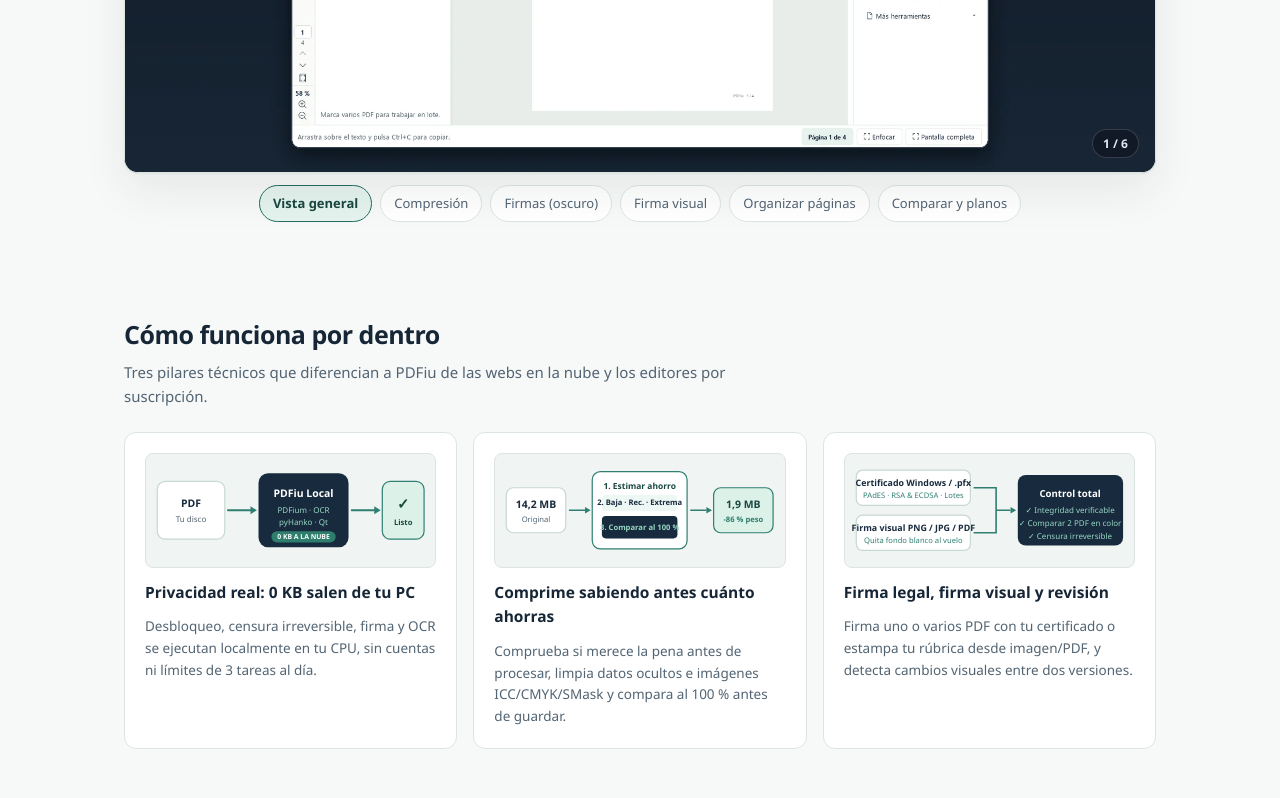
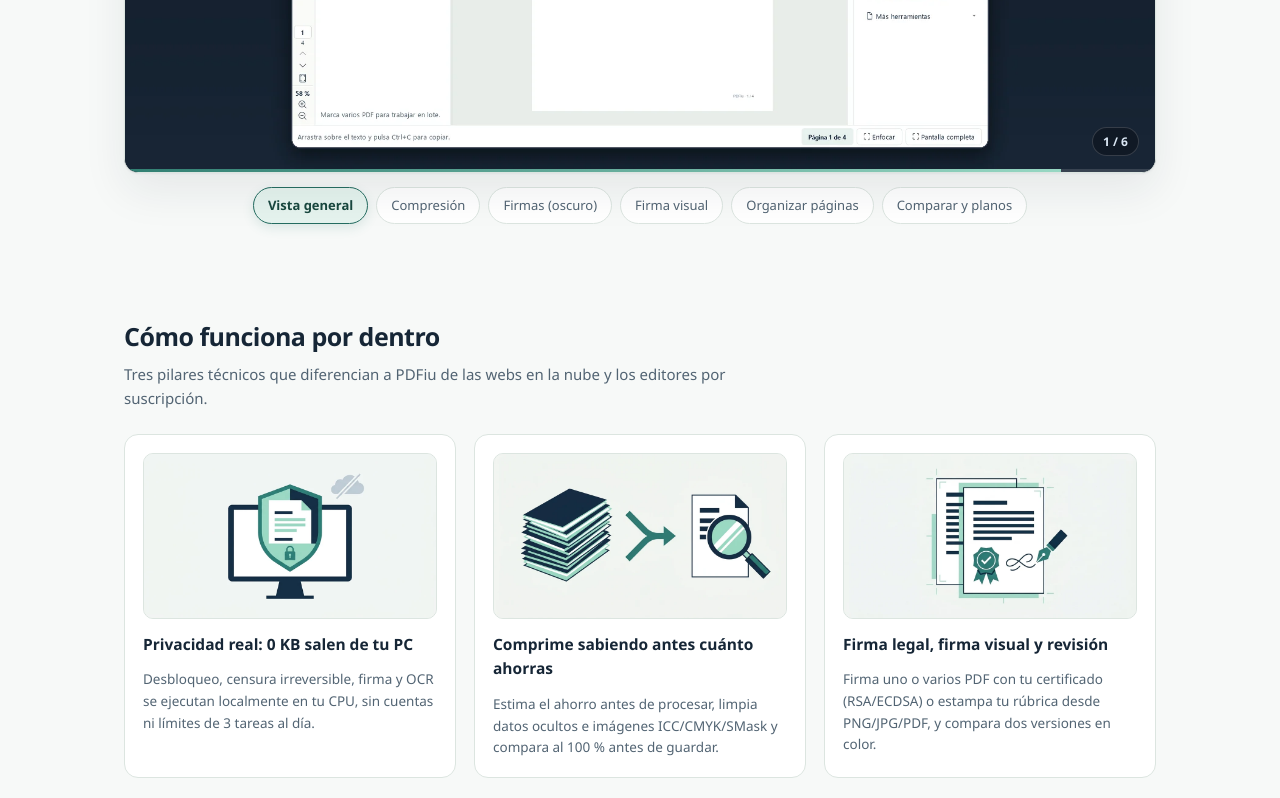
Before and after one commit to mfcb89/pdfiu, a plain HTML site: page docs/index.html in a window 1280 px wide. Shown: the part 920-1718 px from the top of the page. Drawn offline with Linux system fonts and the light colour scheme.

Commit message:
Fix RGBA signature preview, add Nano Banana schematics, CAD diff slide, and smooth motion to landing

```diff
--- a/docs/index.html
+++ b/docs/index.html
@@ -162,7 +162,7 @@
     .carousel-wrap {
       display: flex;
       flex-direction: column;
-      gap: 12px;
+      gap: 14px;
     }
     .carousel-stage {
       position: relative;
@@ -173,19 +173,45 @@
       box-shadow: var(--shadow);
       aspect-ratio: 16 / 9;
     }
-    .carousel-stage img {
+    .carousel-track {
+      display: flex;
+      width: 100%;
+      height: 100%;
+      transition: transform 0.6s cubic-bezier(0.22, 1, 0.36, 1);
+      will-change: transform;
+    }
+    .carousel-slide {
+      flex: 0 0 100%;
+      width: 100%;
+      height: 100%;
+    }
+    .carousel-slide img {
       width: 100%;
       height: 100%;
       object-fit: cover;
       display: block;
-      transition: opacity 0.2s ease;
+    }
+    .carousel-progress {
+      position: absolute;
+      left: 0;
+      right: 0;
+      bottom: 0;
+      height: 3px;
+      background: rgba(255, 255, 255, 0.14);
+      z-index: 3;
+    }
+    .carousel-progress-bar {
+      height: 100%;
+      width: 0%;
+      background: linear-gradient(90deg, #317f72, #97d7c3);
+      transition: width linear;
     }
     .carousel-nav {
       position: absolute;
       top: 50%;
       transform: translateY(-50%);
-      width: 42px;
-      height: 42px;
+      width: 44px;
+      height: 44px;
       border-radius: 999px;
       border: 1px solid rgba(255,255,255,0.22);
       background: rgba(15, 23, 34, 0.72);
@@ -196,16 +222,18 @@
       display: inline-flex;
       align-items: center;
       justify-content: center;
-      backdrop-filter: blur(6px);
-      transition: background 0.15s, transform 0.15s;
+      backdrop-filter: blur(8px);
+      z-index: 3;
+      transition: background 0.2s ease, transform 0.2s cubic-bezier(0.22, 1, 0.36, 1);
     }
-    .carousel-nav:hover { background: rgba(49, 127, 114, 0.92); transform: translateY(-50%) scale(1.06); }
+    .carousel-nav:hover { background: rgba(49, 127, 114, 0.94); transform: translateY(-50%) scale(1.08); }
+    .carousel-nav:active { transform: translateY(-50%) scale(0.96); }
     .carousel-nav.prev { left: 14px; }
     .carousel-nav.next { right: 14px; }
     .carousel-counter {
       position: absolute;
       right: 16px;
-      bottom: 14px;
+      bottom: 16px;
       background: rgba(15, 23, 34, 0.78);
       color: #dce8f5;
       font-size: 12px;
@@ -213,6 +241,8 @@
       padding: 4px 10px;
       border-radius: 999px;
       border: 1px solid rgba(255,255,255,0.16);
+      backdrop-filter: blur(6px);
+      z-index: 3;
     }
     .carousel-tabs {
       display: flex;
@@ -227,44 +257,84 @@
       font: inherit;
       font-size: 13px;
       font-weight: 550;
-      padding: 7px 13px;
+      padding: 7px 14px;
       border-radius: 999px;
       cursor: pointer;
-      transition: all 0.15s;
+      transition: all 0.2s cubic-bezier(0.22, 1, 0.36, 1);
     }
-    .carousel-tab:hover { border-color: var(--accent); color: var(--ink); }
+    .carousel-tab:hover { border-color: var(--accent); color: var(--ink); transform: translateY(-1px); }
     .carousel-tab.active {
       background: var(--mint);
       border-color: var(--accent);
       color: #19483f;
       font-weight: 650;
+      box-shadow: 0 4px 12px rgba(49, 127, 114, 0.14);
     }
 
     /* Visual Schematics */
     .schematic-grid {
       display: grid;
       grid-template-columns: repeat(auto-fit, minmax(300px, 1fr));
-      gap: 16px;
+      gap: 18px;
     }
     .schematic-card {
       background: var(--surface);
       border: 1px solid var(--border);
-      border-radius: 12px;
-      padding: 20px;
+      border-radius: 14px;
+      padding: 18px;
       display: flex;
       flex-direction: column;
-      gap: 12px;
+      gap: 13px;
+      transition: transform 0.28s cubic-bezier(0.22, 1, 0.36, 1), box-shadow 0.28s ease, border-color 0.25s ease;
     }
-    .schematic-card svg {
+    .schematic-card:hover {
+      transform: translateY(-4px);
+      border-color: rgba(49, 127, 114, 0.45);
+      box-shadow: 0 14px 32px rgba(24, 42, 61, 0.08);
+    }
+    .schematic-art {
+      border-radius: 10px;
+      overflow: hidden;
+      border: 1px solid var(--border);
+      background: #f4f7f5;
+      aspect-ratio: 16 / 9;
+    }
+    .schematic-art img {
       width: 100%;
-      height: auto;
+      height: 100%;
+      object-fit: cover;
       display: block;
-      border-radius: 8px;
-      background: var(--surface-alt);
-      border: 1px solid var(--border);
+      transition: transform 0.45s cubic-bezier(0.22, 1, 0.36, 1);
     }
+    .schematic-card:hover .schematic-art img { transform: scale(1.03); }
     .schematic-card h3 { margin: 0; font-size: 15.5px; font-weight: 650; }
     .schematic-card p { margin: 0; font-size: 13.5px; color: var(--muted); }
+
+    /* Whole-page motion & scroll reveal */
+    .feature, .dist-card {
+      transition: transform 0.26s cubic-bezier(0.22, 1, 0.36, 1), box-shadow 0.26s ease, border-color 0.24s ease;
+    }
+    .feature:hover, .dist-card:hover {
+      transform: translateY(-3px);
+      border-color: rgba(49, 127, 114, 0.42);
+      box-shadow: 0 12px 28px rgba(24, 42, 61, 0.07);
+    }
+    .reveal {
+      opacity: 0;
+      transform: translateY(20px);
+      transition: opacity 0.6s cubic-bezier(0.22, 1, 0.36, 1), transform 0.6s cubic-bezier(0.22, 1, 0.36, 1);
+    }
+    .reveal.visible {
+      opacity: 1;
+      transform: translateY(0);
+    }
+    @media (prefers-reduced-motion: reduce) {
+      .carousel-track, .carousel-progress-bar, .reveal, .schematic-card, .schematic-art img, .feature, .dist-card {
+        transition: none !important;
+        transform: none !important;
+      }
+      .reveal { opacity: 1 !important; }
+    }
 
     /* Sections */
     section { padding: 52px 0 0; }
@@ -454,12 +524,20 @@
         </div>
       </div>
 
-      <div class="carousel-wrap" aria-label="Galería de pantallas de PDFiu">
+      <div class="carousel-wrap" id="heroCarousel" aria-label="Galería de pantallas de PDFiu">
         <div class="carousel-stage">
-          <img id="heroShot" src="slides/es/01-portada.webp" alt="Interfaz de escritorio de PDFiu">
+          <div class="carousel-track" id="carouselTrack">
+            <div class="carousel-slide"><img src="slides/es/01-portada.webp" alt="Vista general de PDFiu"></div>
+            <div class="carousel-slide"><img src="slides/es/02-comprimir.webp" alt="Compresión PDF inteligente"></div>
+            <div class="carousel-slide"><img src="slides/es/03-firmas-oscuro.webp" alt="Panel de firmas en modo oscuro"></div>
+            <div class="carousel-slide"><img src="slides/es/04-firma-visual.webp" alt="Firma visual PNG, JPG o PDF"></div>
+            <div class="carousel-slide"><img src="slides/es/05-organizar.webp" alt="Organizar páginas en cuadrícula"></div>
+            <div class="carousel-slide"><img src="slides/es/06-comparar-planos.webp" alt="Comparación visual de planos y PDFs"></div>
+          </div>
           <button class="carousel-nav prev" id="prevSlide" type="button" aria-label="Anterior">&#8249;</button>
           <button class="carousel-nav next" id="nextSlide" type="button" aria-label="Siguiente">&#8250;</button>
           <span class="carousel-counter" id="slideCounter">1 / 6</span>
+          <div class="carousel-progress"><div class="carousel-progress-bar" id="carouselProgress"></div></div>
         </div>
         <div class="carousel-tabs" id="carouselTabs">
           <button class="carousel-tab active" data-slide="0" type="button"><span data-lang="es">Vista general</span><span data-lang="en">Overview</span></button>
@@ -473,7 +551,7 @@
     </div>
 
     <section id="esquemas">
-      <div class="section-head">
+      <div class="section-head reveal">
         <h2>
           <span data-lang="es">Cómo funciona por dentro</span>
           <span data-lang="en">How it works under the hood</span>
@@ -483,73 +561,25 @@
       </div>
 
       <div class="schematic-grid">
-        <div class="schematic-card">
-          <svg viewBox="0 0 360 140" role="img" aria-label="Procesamiento 100% local">
-            <rect x="14" y="34" width="84" height="72" rx="10" fill="#ffffff" stroke="#c8d8d2" stroke-width="1.5"/>
-            <text x="56" y="66" text-anchor="middle" font-family="Segoe UI, Arial" font-size="13" font-weight="700" fill="#182a3d">PDF</text>
-            <text x="56" y="85" text-anchor="middle" font-family="Segoe UI, Arial" font-size="10" fill="#516472">Tu disco</text>
-            <path d="M102 70 H130" stroke="#317f72" stroke-width="2.5" stroke-linecap="round"/>
-            <polygon points="130,65 138,70 130,75" fill="#317f72"/>
-            <rect x="140" y="24" width="112" height="92" rx="12" fill="#182a3d"/>
-            <text x="196" y="54" text-anchor="middle" font-family="Segoe UI, Arial" font-size="13" font-weight="700" fill="#ffffff">PDFiu Local</text>
-            <text x="196" y="73" text-anchor="middle" font-family="Segoe UI, Arial" font-size="10" fill="#97d7c3">PDFium · OCR</text>
-            <text x="196" y="88" text-anchor="middle" font-family="Segoe UI, Arial" font-size="10" fill="#97d7c3">pyHanko · Qt</text>
-            <rect x="156" y="96" width="80" height="14" rx="7" fill="#2f7d6d"/>
-            <text x="196" y="106" text-anchor="middle" font-family="Segoe UI, Arial" font-size="8.5" font-weight="700" fill="#ffffff">0 KB A LA NUBE</text>
-            <path d="M256 70 H284" stroke="#317f72" stroke-width="2.5" stroke-linecap="round"/>
-            <polygon points="284,65 292,70 284,75" fill="#317f72"/>
-            <rect x="294" y="34" width="52" height="72" rx="10" fill="#dcf1e8" stroke="#317f72" stroke-width="1.5"/>
-            <text x="320" y="68" text-anchor="middle" font-family="Segoe UI, Arial" font-size="18" font-weight="700" fill="#19483f">✓</text>
-            <text x="320" y="88" text-anchor="middle" font-family="Segoe UI, Arial" font-size="9.5" font-weight="600" fill="#19483f">Listo</text>
-          </svg>
+        <div class="schematic-card reveal">
+          <div class="schematic-art"><img src="schematics/local.webp" alt="Procesamiento 100% local sin nube" loading="lazy"></div>
           <h3><span data-lang="es">Privacidad real: 0 KB salen de tu PC</span><span data-lang="en">Real privacy: 0 KB leave your PC</span></h3>
           <p data-lang="es">Desbloqueo, censura irreversible, firma y OCR se ejecutan localmente en tu CPU, sin cuentas ni límites de 3 tareas al día.</p>
           <p data-lang="en">Unlocking, irreversible redaction, signing, and OCR run locally on your CPU—no accounts and no 3-task daily limits.</p>
         </div>
 
-        <div class="schematic-card">
-          <svg viewBox="0 0 360 140" role="img" aria-label="Flujo de compresión inteligente">
-            <rect x="14" y="42" width="74" height="56" rx="9" fill="#ffffff" stroke="#c8d8d2" stroke-width="1.5"/>
-            <text x="51" y="67" text-anchor="middle" font-family="Segoe UI, Arial" font-size="13" font-weight="700" fill="#182a3d">14,2 MB</text>
-            <text x="51" y="84" text-anchor="middle" font-family="Segoe UI, Arial" font-size="9.5" fill="#516472">Original</text>
-            <path d="M92 70 H112" stroke="#317f72" stroke-width="2"/>
-            <polygon points="112,66 119,70 112,74" fill="#317f72"/>
-            <rect x="121" y="22" width="118" height="96" rx="10" fill="#ffffff" stroke="#317f72" stroke-width="1.5"/>
-            <text x="180" y="43" text-anchor="middle" font-family="Segoe UI, Arial" font-size="10.5" font-weight="700" fill="#19483f">1. Estimar ahorro</text>
-            <rect x="133" y="51" width="94" height="20" rx="5" fill="#edf7f3"/>
-            <text x="180" y="64" text-anchor="middle" font-family="Segoe UI, Arial" font-size="9.5" font-weight="600" fill="#182a3d">2. Baja · Rec. · Extrema</text>
-            <rect x="133" y="77" width="94" height="28" rx="5" fill="#182a3d"/>
-            <text x="180" y="94" text-anchor="middle" font-family="Segoe UI, Arial" font-size="9.5" font-weight="600" fill="#97d7c3">3. Comparar al 100 %</text>
-            <path d="M243 70 H263" stroke="#317f72" stroke-width="2"/>
-            <polygon points="263,66 270,70 263,74" fill="#317f72"/>
-            <rect x="272" y="42" width="74" height="56" rx="9" fill="#dcf1e8" stroke="#317f72" stroke-width="1.5"/>
-            <text x="309" y="67" text-anchor="middle" font-family="Segoe UI, Arial" font-size="13" font-weight="700" fill="#19483f">1,9 MB</text>
-            <text x="309" y="84" text-anchor="middle" font-family="Segoe UI, Arial" font-size="9.5" font-weight="600" fill="#2f7d6d">-86 % peso</text>
-          </svg>
+        <div class="schematic-card reveal">
+          <div class="schematic-art"><img src="schematics/compress.webp" alt="Compresión inteligente con inspección visual" loading="lazy"></div>
           <h3><span data-lang="es">Comprime sabiendo antes cuánto ahorras</span><span data-lang="en">Compress knowing your savings upfront</span></h3>
-          <p data-lang="es">Comprueba si merece la pena antes de procesar, limpia datos ocultos e imágenes ICC/CMYK/SMask y compara al 100 % antes de guardar.</p>
+          <p data-lang="es">Estima el ahorro antes de procesar, limpia datos ocultos e imágenes ICC/CMYK/SMask y compara al 100 % antes de guardar.</p>
           <p data-lang="en">Estimate savings before running, strip hidden bloat and ICC/CMYK/SMask images, and compare side by side at 100% before saving.</p>
         </div>
 
-        <div class="schematic-card">
-          <svg viewBox="0 0 360 140" role="img" aria-label="Firma criptográfica, firma visual y comparación">
-            <rect x="14" y="20" width="142" height="44" rx="8" fill="#ffffff" stroke="#c8d8d2" stroke-width="1.5"/>
-            <text x="85" y="40" text-anchor="middle" font-family="Segoe UI, Arial" font-size="11" font-weight="700" fill="#182a3d">Certificado Windows / .pfx</text>
-            <text x="85" y="55" text-anchor="middle" font-family="Segoe UI, Arial" font-size="9.5" fill="#317f72">PAdES · RSA &amp; ECDSA · Lotes</text>
-            <rect x="14" y="76" width="142" height="44" rx="8" fill="#ffffff" stroke="#c8d8d2" stroke-width="1.5"/>
-            <text x="85" y="96" text-anchor="middle" font-family="Segoe UI, Arial" font-size="11" font-weight="700" fill="#182a3d">Firma visual PNG / JPG / PDF</text>
-            <text x="85" y="111" text-anchor="middle" font-family="Segoe UI, Arial" font-size="9.5" fill="#317f72">Quita fondo blanco al vuelo</text>
-            <path d="M160 42 H188 V70 H206 M160 98 H188 V70" fill="none" stroke="#317f72" stroke-width="2"/>
-            <polygon points="206,66 213,70 206,74" fill="#317f72"/>
-            <rect x="215" y="26" width="131" height="88" rx="10" fill="#182a3d"/>
-            <text x="280" y="54" text-anchor="middle" font-family="Segoe UI, Arial" font-size="12" font-weight="700" fill="#ffffff">Control total</text>
-            <text x="280" y="74" text-anchor="middle" font-family="Segoe UI, Arial" font-size="10" fill="#97d7c3">✓ Integridad verificable</text>
-            <text x="280" y="90" text-anchor="middle" font-family="Segoe UI, Arial" font-size="10" fill="#97d7c3">✓ Comparar 2 PDF en color</text>
-            <text x="280" y="106" text-anchor="middle" font-family="Segoe UI, Arial" font-size="10" fill="#97d7c3">✓ Censura irreversible</text>
-          </svg>
+        <div class="schematic-card reveal">
+          <div class="schematic-art"><img src="schematics/sign.webp" alt="Firma con certificado, firma visual y comparación de revisiones" loading="lazy"></div>
           <h3><span data-lang="es">Firma legal, firma visual y revisión</span><span data-lang="en">Legal signing, visual stamps &amp; review</span></h3>
-          <p data-lang="es">Firma uno o varios PDF con tu certificado o estampa tu rúbrica desde imagen/PDF, y detecta cambios visuales entre dos versiones.</p>
-          <p data-lang="en">Sign single or batch PDFs with your certificate or stamp a signature from image/PDF, and spot visual differences between two versions.</p>
+          <p data-lang="es">Firma uno o varios PDF con tu certificado (RSA/ECDSA) o estampa tu rúbrica desde PNG/JPG/PDF, y compara dos versiones en color.</p>
+          <p data-lang="en">Sign single or batch PDFs with your certificate (RSA/ECDSA) or stamp a signature from PNG/JPG/PDF, and compare two versions with color diffs.</p>
         </div>
       </div>
     </section>
@@ -786,38 +816,99 @@
         'slides/en/06-compare-drawings.webp',
       ],
     };
+    const AUTOPLAY_MS = 5500;
     let currentSlide = 0;
+    let timer = null;
+    let paused = false;
     const btn = document.getElementById('toggleLang');
-    const shot = document.getElementById('heroShot');
+    const carousel = document.getElementById('heroCarousel');
+    const track = document.getElementById('carouselTrack');
+    const slideImgs = Array.from(track.querySelectorAll('img'));
     const counter = document.getElementById('slideCounter');
+    const progressBar = document.getElementById('carouselProgress');
     const tabs = Array.from(document.querySelectorAll('.carousel-tab'));
+    const reducedMotion = window.matchMedia('(prefers-reduced-motion: reduce)').matches;
 
-    function renderSlide() {
+    function updateImages() {
       const lang = document.body.classList.contains('en') ? 'en' : 'es';
-      shot.src = slides[lang][currentSlide];
-      counter.textContent = `${currentSlide + 1} / ${slides[lang].length}`;
-      tabs.forEach((tab, idx) => tab.classList.toggle('active', idx === currentSlide));
+      slideImgs.forEach((img, idx) => { img.src = slides[lang][idx]; });
     }
 
-    document.getElementById('prevSlide').addEventListener('click', () => {
-      currentSlide = (currentSlide + 5) % 6;
-      renderSlide();
+    function restartProgress() {
+      progressBar.style.transition = 'none';
+      progressBar.style.width = '0%';
+      if (paused || reducedMotion) return;
+      void progressBar.offsetWidth;
+      progressBar.style.transition = `width ${AUTOPLAY_MS}ms linear`;
+      progressBar.style.width = '100%';
+    }
+
+    function scheduleNext() {
+      clearTimeout(timer);
+      restartProgress();
+      if (paused || reducedMotion) return;
+      timer = setTimeout(() => {
+        goToSlide((currentSlide + 1) % 6);
+      }, AUTOPLAY_MS);
+    }
+
+    function goToSlide(index) {
+      currentSlide = (index + 6) % 6;
+      track.style.transform = `translate3d(-${currentSlide * 100}%, 0, 0)`;
+      counter.textContent = `${currentSlide + 1} / 6`;
+      tabs.forEach((tab, idx) => tab.classList.toggle('active', idx === currentSlide));
+      scheduleNext();
+    }
+
+    document.getElementById('prevSlide').addEventListener('click', () => goToSlide(currentSlide - 1));
+    document.getElementById('nextSlide').addEventListener('click', () => goToSlide(currentSlide + 1));
+    tabs.forEach((tab) => {
+      tab.addEventListener('click', () => goToSlide(Number(tab.dataset.slide)));
     });
-    document.getElementById('nextSlide').addEventListener('click', () => {
-      currentSlide = (currentSlide + 1) % 6;
-      renderSlide();
+    carousel.addEventListener('mouseenter', () => { paused = true; clearTimeout(timer); restartProgress(); });
+    carousel.addEventListener('mouseleave', () => { paused = false; scheduleNext(); });
+
+    let touchStartX = null;
+    carousel.addEventListener('touchstart', (e) => { touchStartX = e.touches[0].clientX; }, { passive: true });
+    carousel.addEventListener('touchend', (e) => {
+      if (touchStartX === null) return;
+      const dx = e.changedTouches[0].clientX - touchStartX;
+      touchStartX = null;
+      if (Math.abs(dx) > 40) goToSlide(currentSlide + (dx < 0 ? 1 : -1));
+    }, { passive: true });
+
+    window.addEventListener('keydown', (e) => {
+      if (e.key === 'ArrowRight') goToSlide(currentSlide + 1);
+      if (e.key === 'ArrowLeft') goToSlide(currentSlide - 1);
     });
-    tabs.forEach((tab) => {
-      tab.addEventListener('click', () => {
-        currentSlide = Number(tab.dataset.slide);
-        renderSlide();
-      });
-    });
+
     btn.addEventListener('click', () => {
       const isEn = document.body.classList.toggle('en');
       btn.textContent = isEn ? 'ES' : 'EN';
-      renderSlide();
+      updateImages();
     });
+
+    // Scroll-reveal observer with subtle stagger
+    const revealTargets = document.querySelectorAll('.reveal, .feature, .dist-card, .kbd-strip, .legal-box');
+    revealTargets.forEach((el, idx) => {
+      el.classList.add('reveal');
+      el.style.transitionDelay = `${(idx % 4) * 55}ms`;
+    });
+    if ('IntersectionObserver' in window && !reducedMotion) {
+      const io = new IntersectionObserver((entries) => {
+        entries.forEach((entry) => {
+          if (entry.isIntersecting) {
+            entry.target.classList.add('visible');
+            io.unobserve(entry.target);
+          }
+        });
+      }, { threshold: 0.12 });
+      revealTargets.forEach((el) => io.observe(el));
+    } else {
+      revealTargets.forEach((el) => el.classList.add('visible'));
+    }
+
+    goToSlide(0);
   </script>
 </body>
 </html>
```
Also changed, not shown: docs/schematics/compress.webp (added), docs/schematics/local.webp (added), docs/schematics/sign.webp (added), docs/screenshots/organize.png, docs/screenshots/visual-sign.png, docs/slides/en/01-overview.webp, docs/slides/en/04-visual-signature.webp, docs/slides/en/05-organize.webp, docs/slides/en/06-compare-drawings.webp, docs/slides/es/04-firma-visual.webp, docs/slides/es/05-organizar.webp, docs/slides/es/06-comparar-planos.webp, 2 other files.
